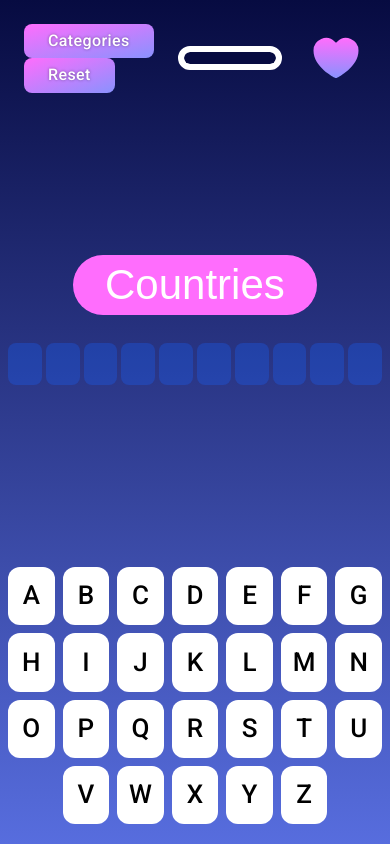
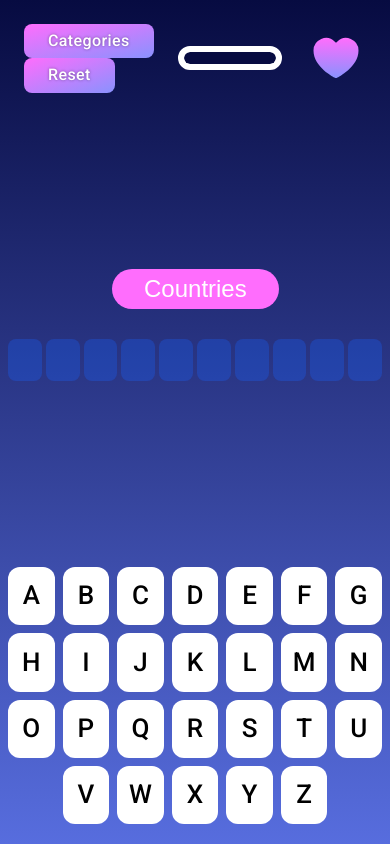
Before and after one commit to danielstephany/flashyQ, a React app: page / in a window 390 px wide. Built offline with nearby package versions, Linux system fonts and the light colour scheme; a web font is replaced by a local one.

Commit message:
added mobile styles for message

```diff
--- a/src/views/Main/GameMessages/GameMessages.tsx
+++ b/src/views/Main/GameMessages/GameMessages.tsx
@@ -12,9 +12,8 @@ const MessagePill = styled.div`
     align-items: center;
     justify-content: center;
     background-color: #ff6dfd;
-    border-radius: 30px;
-    height: 60px;
-    padding: 0 32px;
+    border-radius: 32px;
+    padding: 6px 32px;
     font-family: "Poetsen One", sans-serif;
     color: #fff;
     font-size: 42px;
@@ -37,6 +36,17 @@ const GameMessages = styled(GameMessagesComp)`
     justify-content: center;
     height: 60px;
     margin: 0 0 16px;
+    @media (max-width: 870px){
+        ${MessagePill} {
+            font-size: 38px;
+        }
+    }
+    @media (max-width: 525px){
+        margin: 0 0 8px;
+        ${MessagePill} {
+            font-size: 24px;
+        }
+    }
 ` as typeof GameMessagesComp
 
 export default GameMessages
--- a/src/views/Main/LetterList/LetterList.tsx
+++ b/src/views/Main/LetterList/LetterList.tsx
@@ -63,6 +63,7 @@ const LetterList = styled(LetterListComp)`
     @media (max-width: 525px){
         padding: 0 8px;
         margin: 0px auto 12px;
+        max-width: 426px;
         .letter-list__container {
             margin: 0 -4px;
             justify-content: center;
```
